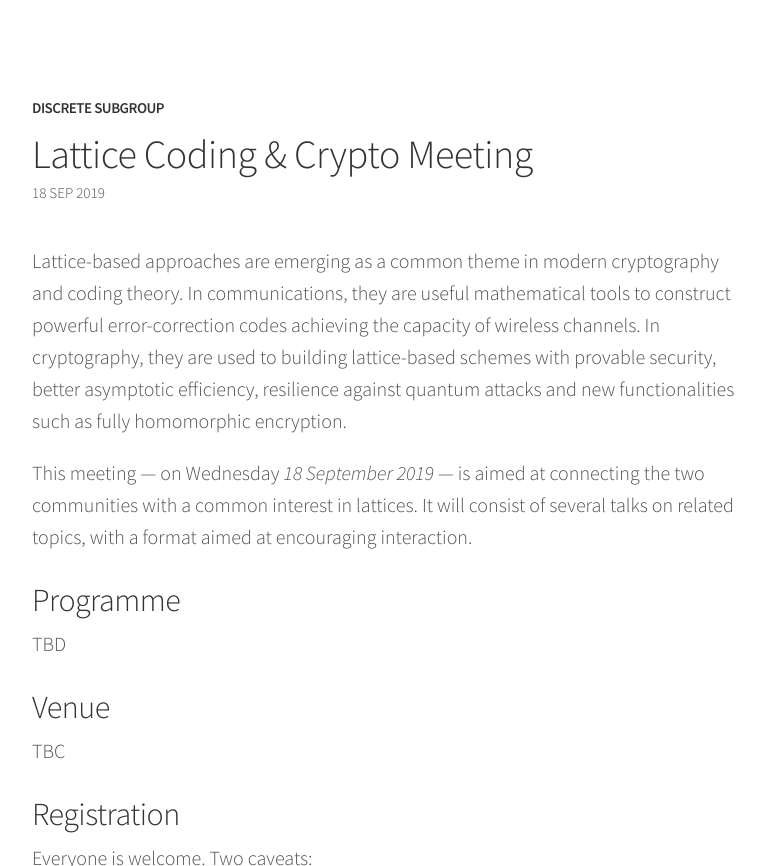
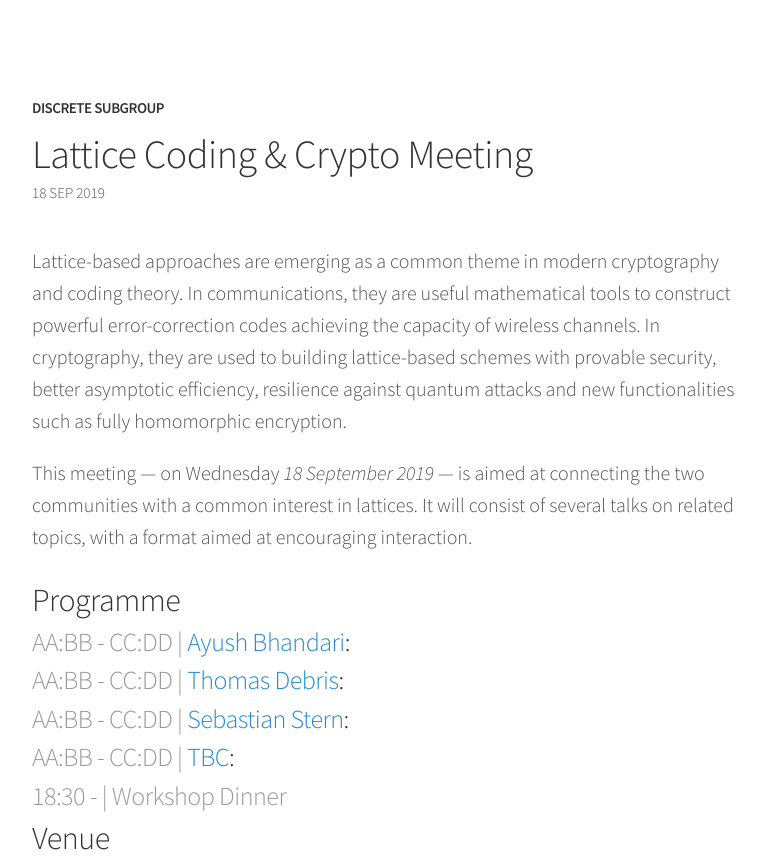
Before and after one commit to malb/discrete-subgroup, a Jekyll site: the page built from _posts/2019-09-18-lattice-meeting.md, in a window 1280 px wide. Shown: the top 866 px of the page, without its empty margins (248-1013 px from the left). Built offline with Jekyll 4.4.1, drawn with Linux system fonts in a browser that asks for light colours; nearby versions of some CDN libraries; some of the changed text lies outside the part shown; grey boxes are pictures that could not be loaded.

Commit message:
concretising plans

```diff
--- a/_posts/2019-09-18-lattice-meeting.md
+++ b/_posts/2019-09-18-lattice-meeting.md
@@ -9,11 +9,26 @@ This meeting — on Wednesday *18 September 2019* — is aimed at connecting the
 
 ## Programme ##
 
-TBD
+### <span> AA:BB - CC:DD | [Ayush Bhandari](https://www.imperial.ac.uk/people/a.bhandari)</span>: []() ###
+### <span> AA:BB - CC:DD | [Thomas Debris](https://who.paris.inria.fr/Thomas.Debris/)</span>: []() ###
+### <span> AA:BB - CC:DD | [Sebastian Stern](https://www.uni-ulm.de/nt/staff/senior-researchers/stern/)</span>: []() ###
+### <span> AA:BB - CC:DD | [TBC]()</span>: []() ###
+
+
+### <span> 18:30 - | Workshop Dinner </span> ###
+
+
 
 ## Venue ##
 
-TBC
+
+<iframe src="https://www.google.com/maps/embed?pb=!1m14!1m8!1m3!1d2483.7481554015103!2d-0.1774244!3d51.4994889!3m2!1i1024!2i768!4f13.1!3m3!1m2!1s0x0%3A0x31911b371c692e86!2sImperial+College!5e0!3m2!1sen!2suk!4v1457110930221" width="600" height="450" frameborder="0" style="border:0" allowfullscreen></iframe>
+
+Room 611 (Dennis Gabor Seminar Room)
+Department of Electrical and Electronic Engineering
+[Imperial College London](http://www.imperial.ac.uk/visit/campuses/south-kensington/)
+South Kensington
+London SW7 2AZ
 
 ## Registration ##
 
```
